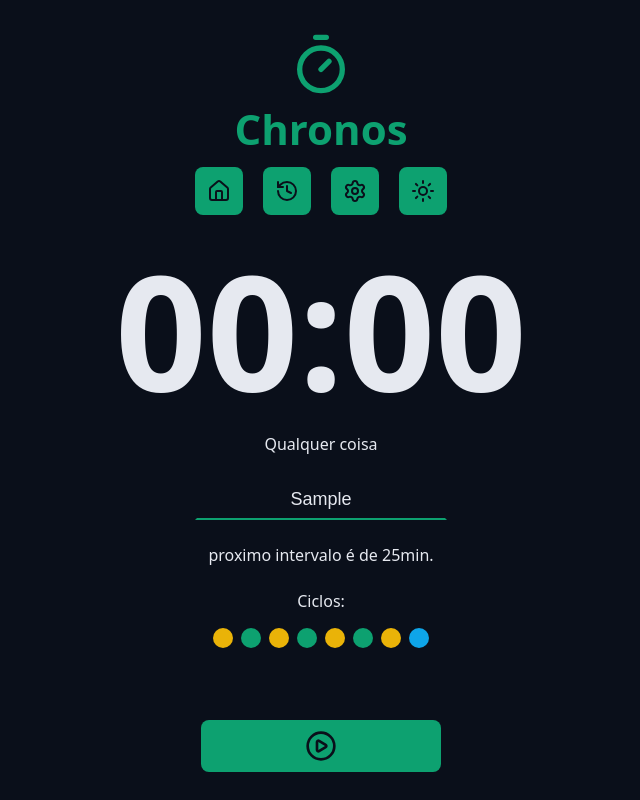
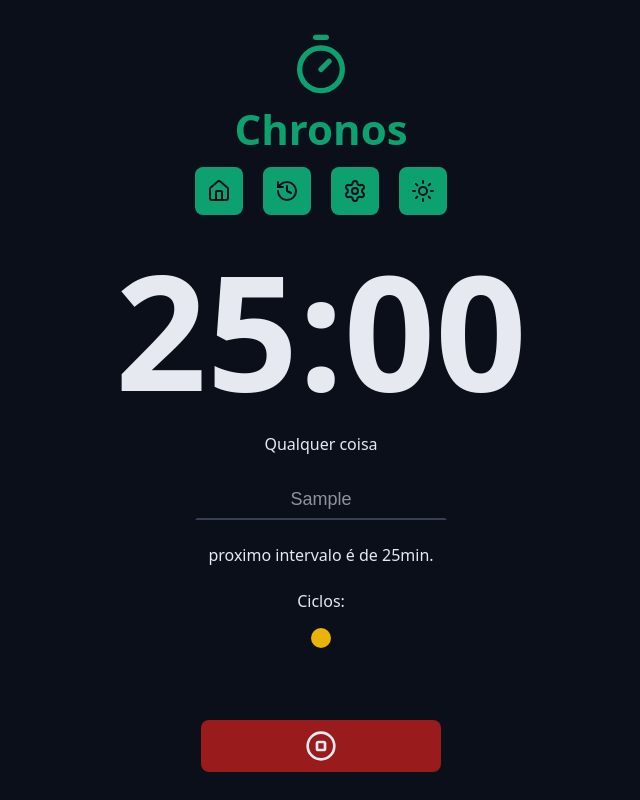
Before and after one commit to willk12/CHRONOS-POMODORO, a React (Vite) app: page / in a window 1280 px wide. Both pictures are taken after typing "Sample" into the empty fields and a click on the button "Iniciar nova tarefa". Shown: the top 800 px of the page, without its empty margins (319-959 px from the left). Built offline with nearby package versions, Linux system fonts and the light colour scheme.

Commit message:
feat: controler state input and icons

```diff
--- a/src/components/Cycles/index.tsx
+++ b/src/components/Cycles/index.tsx
@@ -1,20 +1,37 @@
-import styles from './styles.module.css'
+import { useTaskContext } from '../../contexts/TaskContext/useTaskContext';
+import { getNextCycle } from '../../utils/getNextCycle';
+import { getNextCycleType } from '../../utils/getNextCycleType';
+import styles from './styles.module.css';
 
 export function Cycles() {
+  const { state } = useTaskContext();
+
+  const cycleStep = Array.from({ length: state.currentCycle });
+
+  const cycleDescriptionMap ={
+    workTime: 'foco',
+    shortBreakTime: 'pausa curta',
+    longBreakTime: 'pausa longa',
+  }
   return (
     <div className={styles.cycles}>
-     <span>Ciclos:</span>
-     <div className={styles.cycleDots}>
-      <span className={`${styles.cycleDot} ${styles.workTime}`}></span>
-      <span className={`${styles.cycleDot} ${styles.shotBreakTime}`}></span>
-      <span className={`${styles.cycleDot} ${styles.workTime}`}></span>
-      <span className={`${styles.cycleDot} ${styles.shotBreakTime}`}></span>
-      <span className={`${styles.cycleDot} ${styles.workTime}`}></span>
-      <span className={`${styles.cycleDot} ${styles.shotBreakTime}`}></span>
-      <span className={`${styles.cycleDot} ${styles.workTime}`}></span>
-      <span className={`${styles.cycleDot} ${styles.longBreakTime}`}></span>
+      <span>Ciclos:</span>
+      <div className={styles.cycleDots}>
+        {cycleStep.map((_, index) => {
+          const nextCycle = getNextCycle(index);
+          const nextCycleType = getNextCycleType(nextCycle);
 
-     </div>
+          return (
+            <span
+              key={`${nextCycleType}-${nextCycle}`}
+              className={`${styles.cycleDot} ${styles[nextCycleType]}`}
+              aria-label={`Indicador de ciclo de ${cycleDescriptionMap[nextCycleType]}`}
+              title={`Indicador de ciclo de ${cycleDescriptionMap[nextCycleType]}`}
+            ></span>
+          );
+        })}
+        {/* <span className={`${styles.cycleDot} ${styles.workTime}`}></span> */}
+      </div>
     </div>
-  )
+  );
 }
--- a/src/components/MainForm/index.tsx
+++ b/src/components/MainForm/index.tsx
@@ -5,50 +5,74 @@ import { DefaultInput } from '../DefaultInput';
 import { useRef } from 'react';
 import type { TaskModel } from '../../models/TaskModel';
 import { useTaskContext } from '../../contexts/TaskContext/useTaskContext';
+import { getNextCycle } from '../../utils/getNextCycle';
+import { getNextCycleType } from '../../utils/getNextCycleType';
+import { formatSecondsToMinutes } from '../../utils/formatSecondsToMinutes';
 
 export function MainForm() {
-const {setState} = useTaskContext()
+  const { state, setState } = useTaskContext();
+  const taskNameInput = useRef<HTMLInputElement>(null);
 
-const taskNameInput = useRef<HTMLInputElement>(null);
+  //ciclos
+  const nextCycle = getNextCycle(state.currentCycle);
+  const nextCycleType = getNextCycleType(nextCycle);
 
   function handleCreateNewTask(e: React.FormEvent<HTMLFormElement>) {
     e.preventDefault();
 
-    if(taskNameInput.current === null) return;
+    if (taskNameInput.current === null) return;
 
     const taskName = taskNameInput.current.value.trim();
 
-    if(!taskName) {
+    if (!taskName) {
       alert('Por favor, insira um nome para a tarefa.');
       return;
-    };
+    }
 
-    const newTask : TaskModel = {
+    const newTask: TaskModel = {
       id: Date.now().toString(),
       name: taskName,
       startDate: Date.now(),
       completeDate: null,
       interruptedDate: null,
-      duration: 1,
-      type: 'workTime'
+      duration: state.config[nextCycleType],
+      type: nextCycleType,
     };
 
-    const secondsRemaining =newTask.duration * 60;
+    const secondsRemaining = newTask.duration * 60;
 
     setState(prevState => {
       return {
         ...prevState,
         activeTask: newTask,
-        currentCycle: 1,
+        currentCycle: nextCycle,
         secondsRemaining,
+        formattedSecondsRemaining: formatSecondsToMinutes(secondsRemaining),
+        tasks: [...prevState.tasks, newTask],
+      };
+    });
+  }
+
+  function handleInterruptTask() {
+    setState(prevState => {
+      return {
+        ...prevState,
+        activeTask: null,
+        secondsRemaining: 0,
         formattedSecondsRemaining: '00:00',
-        tasks: [...prevState.tasks, newTask],
-      }
-    })
+        tasks:prevState.tasks.map(task => {
+          if (task.id === prevState.activeTask?.id) {
+            return {
+              ...task,
+              interruptedDate: Date.now(),
+            };
+          }
+          return task;
+        }),
+      };
+    });
 
-    console.log(taskName);
-
-    }
+  }
   return (
     <form action='' className='form' onSubmit={handleCreateNewTask}>
       <div className='formRow'>
@@ -58,19 +82,40 @@ const taskNameInput = useRef<HTMLInputElement>(null);
           id='meuInput'
           labeltext='Qualquer coisa'
           title='titulo'
-          // value={TaskName}
-          // onChange={e => setTaskName(e.target.value)}
+          disabled={!!state.activeTask}
         />
       </div>
       <div className='formRow'>
         <p>proximo intervalo é de 25min.</p>
       </div>
+
+      {state.currentCycle > 0 && (
+        <div className='formRow'>
+          <Cycles />
+        </div>
+      )}
+
       <div className='formRow'>
-        <Cycles />
-      </div>
-      <div className='formRow'>
-        <DefaultButton icon={<PlayCircleIcon />} color='green' />
-        <DefaultButton icon={<StopCircleIcon />} color='red' />
+        {!state.activeTask ? (
+          <DefaultButton
+            icon={<PlayCircleIcon />}
+            color='green'
+            type='submit'
+            aria-label='Iniciar nova tarefa'
+            title='Iniciar nova tarefa'
+            key="start-task"
+          />
+        ) : (
+          <DefaultButton
+            icon={<StopCircleIcon />}
+            color='red'
+            type='button'
+            aria-label='Parar tarefa'
+            title='Parar tarefa'
+            onClick={handleInterruptTask}
+            key="stop-task"
+          />
+        )}
       </div>
     </form>
   );
--- a/src/contexts/TaskContext/taskContentProvider.tsx
+++ b/src/contexts/TaskContext/taskContentProvider.tsx
@@ -9,6 +9,7 @@ type TaskContextProviderProps = {
 export const TaskContextProvider = ({ children }: TaskContextProviderProps) => {
     const [state, setState] = useState(initialTaskState)
 
+
     useEffect(() => {
         console.log(state);
     }, [state])
--- /dev/null
+++ b/src/utils/formatSecondsToMinutes.ts
@@ -0,0 +1,5 @@
+export function formatSecondsToMinutes(seconds: number) {
+    const minutes = String(Math.floor(seconds / 60)).padStart(2, '0');
+    const secondsMod = String(Math.floor(seconds % 60)).padStart(2, '0')
+    return `${minutes}:${secondsMod}`;
+}
--- /dev/null
+++ b/src/utils/getNextCycle.ts
@@ -0,0 +1,3 @@
+export function getNextCycle(currentCycle: number) {
+    return currentCycle === 0 || currentCycle === 8 ? 1 : currentCycle + 1;
+}
--- /dev/null
+++ b/src/utils/getNextCycleType.ts
@@ -0,0 +1,7 @@
+import type { TaskModel } from "../models/TaskModel";
+
+export function getNextCycleType(currentCycle: number): TaskModel['type']{
+  if(currentCycle % 8 === 0) return 'longBreakTime';
+  if(currentCycle % 2 === 0) return 'shortBreakTime';
+  return 'workTime';
+}
```
